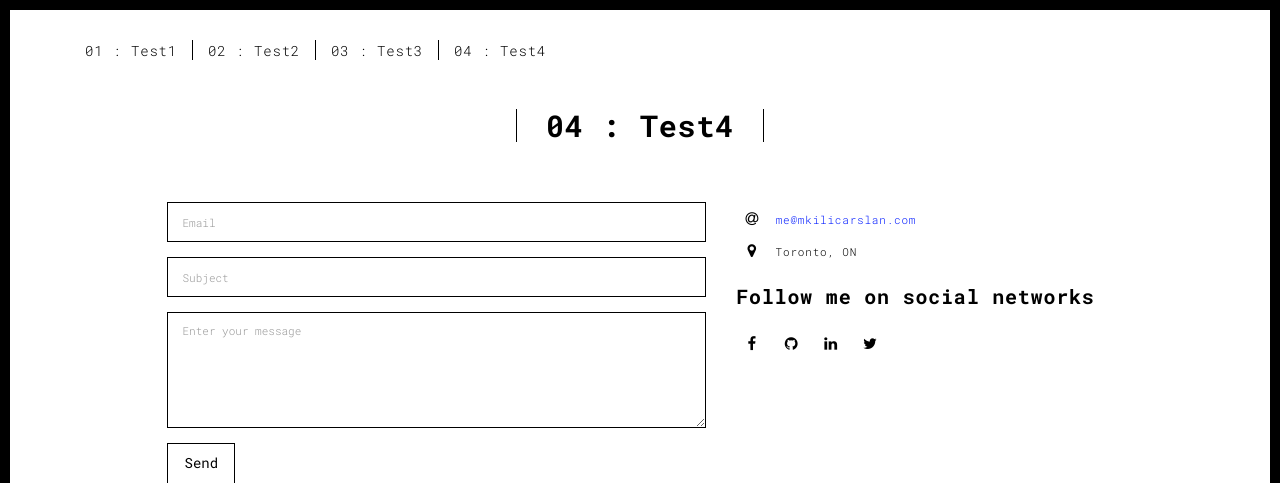
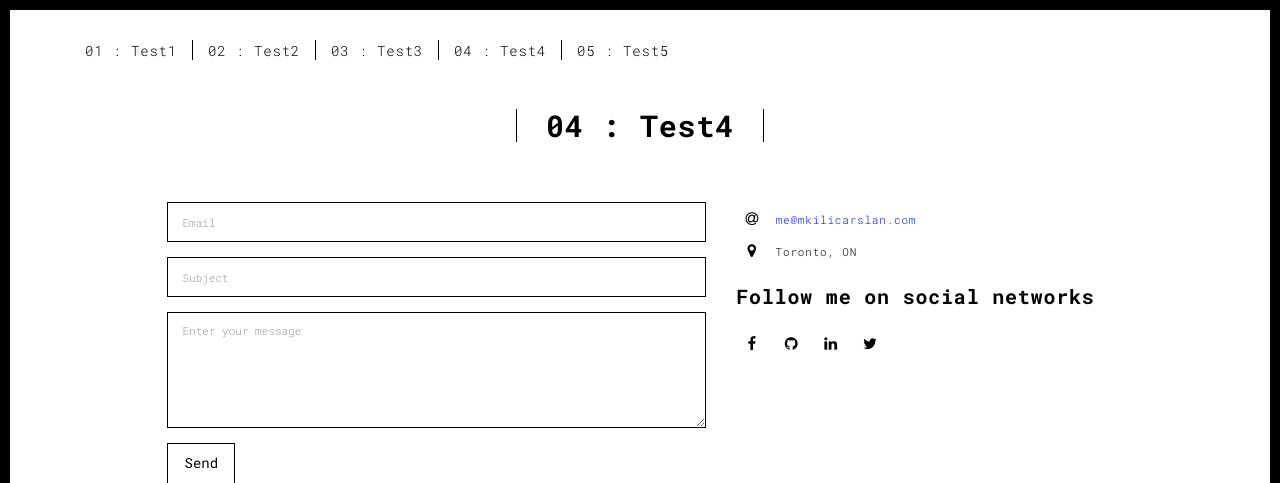
Before and after one commit to roshansivakumar/webapp, a Flask app: page /contact.html in a window 1280 px wide. Shown: the top 483 px of the page. Run offline with Flask 2, Linux system fonts and the light colour scheme; some libraries are stand-ins or nearby versions.

Commit message:
added section 5

```diff
--- a/templates/contact.html
+++ b/templates/contact.html
@@ -55,6 +55,8 @@
               <li><a href="{{ '/works.html' }}" title="">02 : Test2</a></li>
               <li><a href="{{ '/about.html' }}" title="">03 : Test3</a></li>
               <li><a href="{{ '/contact.html' }}" title="">04 : Test4</a></li>
+              <li><a href="{{ '/newpage.html' }}" title="">05 : Test5</a></li>
+
             </ul>
           </div>
         </div>
```
